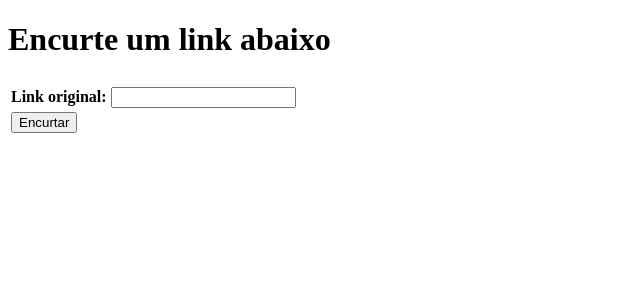
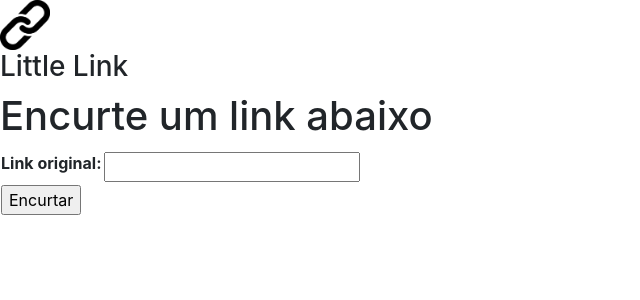
Before and after one commit to leogutschow/Little-Link, a Django app: page / in a window 1280 px wide. Shown: the top 300 px of the page, without its empty margins (0-640 px from the left). Run offline with Django 4.2, Linux system fonts and the light colour scheme; some libraries are stand-ins or nearby versions.

Commit message:
Inclusão dos parciais e dos Scripts do Bootstrap

```diff
--- a/templates/base.html
+++ b/templates/base.html
@@ -1,14 +1,16 @@
 <!DOCTYPE html>
 <html lang="en">
-<head>
-    <meta charset="UTF-8">
-    <meta http-equiv="X-UA-Compatible" content="IE=edge">
-    <meta name="viewport" content="width=device-width, initial-scale=1.0">
-    <title>{% block 'titulo' %}Little Link {% endblock %}</title>
-</head>
+{% include 'partials/_head.html' %}
 <body>
+    <nav>
+        <div class='nav-bar'>
+            <img src='static/imgs/link_chain.png' style="width: 50px;">
+            <h3>Little Link</h3>
+        </div>
+    </nav>
     {% block 'conteudo' %}
 
     {% endblock %}
+    {% include 'partials/_scripts.html' %}
 </body>
 </html>
--- /dev/null
+++ b/templates/partials/_head.html
@@ -0,0 +1,7 @@
+<head>
+    <meta charset="UTF-8">
+    <meta http-equiv="X-UA-Compatible" content="IE=edge">
+    <meta name="viewport" content="width=device-width, initial-scale=1.0">
+    <link rel="stylesheet" href="https://stackpath.bootstrapcdn.com/bootstrap/4.1.3/css/bootstrap.min.css" integrity="sha384-MCw98/SFnGE8fJT3GXwEOngsV7Zt27NXFoaoApmYm81iuXoPkFOJwJ8ERdknLPMO" crossorigin="anonymous">
+    <title>{% block 'titulo' %}Little Link {% endblock %}</title>
+</head>
--- /dev/null
+++ b/templates/partials/_scripts.html
@@ -0,0 +1,3 @@
+<script src="https://code.jquery.com/jquery-3.3.1.slim.min.js" integrity="sha384-q8i/X+965DzO0rT7abK41JStQIAqVgRVzpbzo5smXKp4YfRvH+8abtTE1Pi6jizo" crossorigin="anonymous"></script>
+<script src="https://cdnjs.cloudflare.com/ajax/libs/popper.js/1.14.3/umd/popper.min.js" integrity="sha384-ZMP7rVo3mIykV+2+9J3UJ46jBk0WLaUAdn689aCwoqbBJiSnjAK/l8WvCWPIPm49" crossorigin="anonymous"></script>
+<script src="https://stackpath.bootstrapcdn.com/bootstrap/4.1.3/js/bootstrap.min.js" integrity="sha384-ChfqqxuZUCnJSK3+MXmPNIyE6ZbWh2IMqE241rYiqJxyMiZ6OW/JmZQ5stwEULTy" crossorigin="anonymous"></script>
```
Also changed, not shown: templates/static/imgs/link_chain.png (added).
